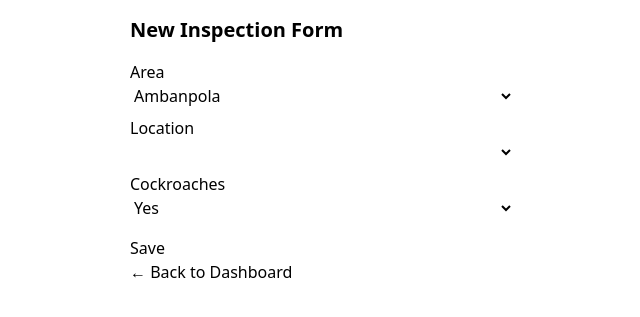
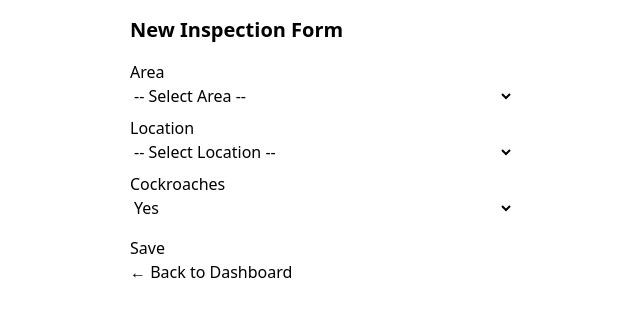
Before and after one commit to hirusha-adi/phi-data-collection, a Flask app: page /add_form in a window 1280 px wide. Shown: the top 317 px of the page, without its empty margins (318-958 px from the left). Run offline with Flask 3, Linux system fonts and the light colour scheme; a user stored in the database is signed in; data comes from the database, SQL or seed files in the repository; data that the repository does not hold is empty; some libraries are stand-ins or nearby versions.

Commit message:
use plain html

```diff
--- a/app/routes.py
+++ b/app/routes.py
@@ -43,20 +43,30 @@ def dashboard():
 @main.route('/add_form', methods=['GET', 'POST'])
 @login_required
 def add_form():
-    form = QuestionEntryForm()
-    form.area.choices = [(a.id, a.name) for a in Area.query.all()]
-    form.location.choices = [(l.id, l.name) for l in Location.query.all()]
-    if form.validate_on_submit():
-        q = QuestionForm(
-            area_id=form.area.data,
-            location_id=form.location.data,
-            cockroaches=form.cockroaches.data,
-            added_by=current_user.username
-        )
-        db.session.add(q)
-        db.session.commit()
-        return redirect(url_for('main.dashboard'))
-    return render_template('add_form.html', form=form)
+    areas = Area.query.all()
+    locations = Location.query.all()
+
+    if request.method == 'POST':
+        try:
+            area_id = int(request.form.get('area'))
+            location_id = int(request.form.get('location'))
+            cockroaches_value = request.form.get('cockroaches')  # 'True' or 'False' as strings
+            cockroaches = cockroaches_value == 'True'
+
+            q = QuestionForm(
+                area_id=area_id,
+                location_id=location_id,
+                cockroaches=cockroaches,
+                added_by=current_user.username
+            )
+            db.session.add(q)
+            db.session.commit()
+            return redirect(url_for('main.dashboard'))
+        except (TypeError, ValueError):
+            flash("Invalid input. Please try again.", "error")
+
+    return render_template('add_form.html', areas=areas, locations=locations)
+
 
 @main.route('/forms/<int:location_id>')
 @login_required
@@ -72,32 +82,26 @@ def edit_form(form_id):
         flash("You can only edit your own entries.")
         return redirect(url_for('main.dashboard'))
 
-    form = QuestionEntryForm()
-    form.area.choices = [(a.id, a.name) for a in Area.query.all()]
-    form.location.choices = [(l.id, l.name) for l in Location.query.all()]
+    areas = Area.query.all()
+    locations = Location.query.all()
 
-    if request.method == 'GET':
-        form.area.data = form_record.area_id
-        form.location.data = form_record.location_id
-        form.cockroaches.data = form_record.cockroaches
+    if request.method == 'POST':
+        try:
+            area_id = int(request.form.get('area'))
+            location_id = int(request.form.get('location'))
+            cockroaches_value = request.form.get('cockroaches')  # 'True' or 'False'
+            cockroaches = cockroaches_value == 'True'
 
-    print(1)
-    print(form.cockroaches.data)
+            form_record.area_id = area_id
+            form_record.location_id = location_id
+            form_record.cockroaches = cockroaches
+            db.session.commit()
+            return redirect(url_for('main.dashboard'))
+        except (TypeError, ValueError):
+            flash("Invalid input. Please try again.", "error")
 
-    if form.validate_on_submit():
-        print(1.2)
-        form_record.area_id = form.area.data
-        form_record.location_id = form.location.data
-        form_record.cockroaches = form.cockroaches.data
-        print(2)
-        db.session.commit()
-        print(3)
-        print("Form errors:", form.errors)
-        return redirect(url_for('main.dashboard'))
+    return render_template('edit_form.html', form_record=form_record, areas=areas, locations=locations)
 
-    print(4)
-    print("Form errors:", form.errors)
-    return render_template('edit_form.html', form=form, form_id=form_id)
 
 
 @main.route('/delete_form/<int:form_id>')
--- a/app/templates/add_form.html
+++ b/app/templates/add_form.html
@@ -3,21 +3,33 @@
 {% block content %}
 <h2 class="text-xl font-bold mb-4">New Inspection Form</h2>
 <form method="POST">
-  {{ form.hidden_tag() }}
   <div class="form-control mb-2">
-    {{ form.area.label(class_="label") }}
-    {{ form.area(class_="select select-bordered w-full") }}
+    <label for="area" class="label">Area</label>
+    <select name="area" id="area" class="select select-bordered w-full" required>
+      <option value="" disabled selected>-- Select Area --</option>
+      {% for area in areas %}
+        <option value="{{ area.id }}">{{ area.name }}</option>
+      {% endfor %}
+    </select>
   </div>
   <div class="form-control mb-2">
-    {{ form.location.label(class_="label") }}
-    {{ form.location(class_="select select-bordered w-full") }}
+    <label for="location" class="label">Location</label>
+    <select name="location" id="location" class="select select-bordered w-full" required>
+      <option value="" disabled selected>-- Select Location --</option>
+      {% for location in locations %}
+        <option value="{{ location.id }}">{{ location.name }}</option>
+      {% endfor %}
+    </select>
   </div>
   <div class="form-control mb-4">
-    {{ form.cockroaches.label(class_="label") }}
-    {{ form.cockroaches(class_="select select-bordered w-full") }}
+    <label for="cockroaches" class="label">Cockroaches</label>
+    <select name="cockroaches" id="cockroaches" class="select select-bordered w-full" required>
+      <option value="True">Yes</option>
+      <option value="False">No</option>
+    </select>
   </div>
   <div class="form-control">
-    {{ form.submit(class_="btn btn-primary") }}
+    <button type="submit" class="btn btn-primary">Save</button>
   </div>
 </form>
 <a href="{{ url_for('main.dashboard') }}" class="btn btn-ghost mt-4">← Back to Dashboard</a>
```
Also changed, not shown: app/templates/edit_form.html (+18 -8 lines).
